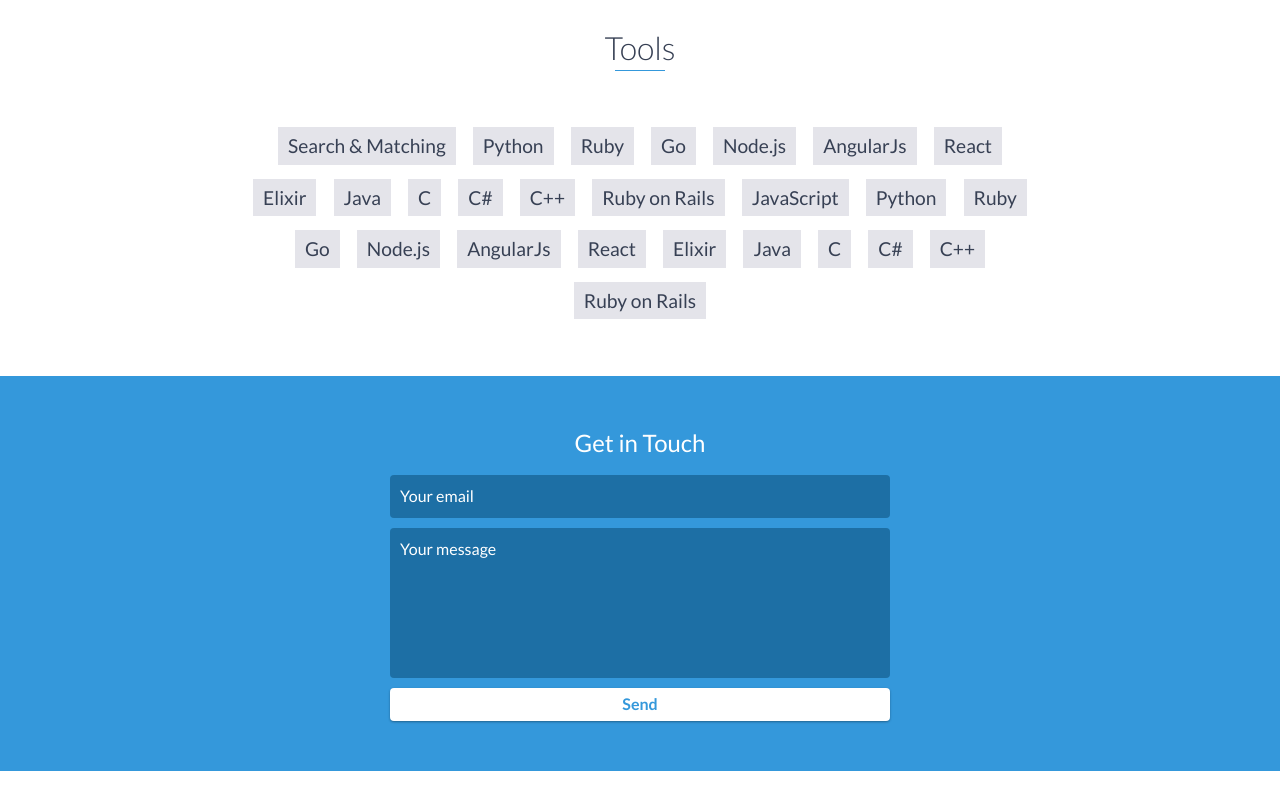
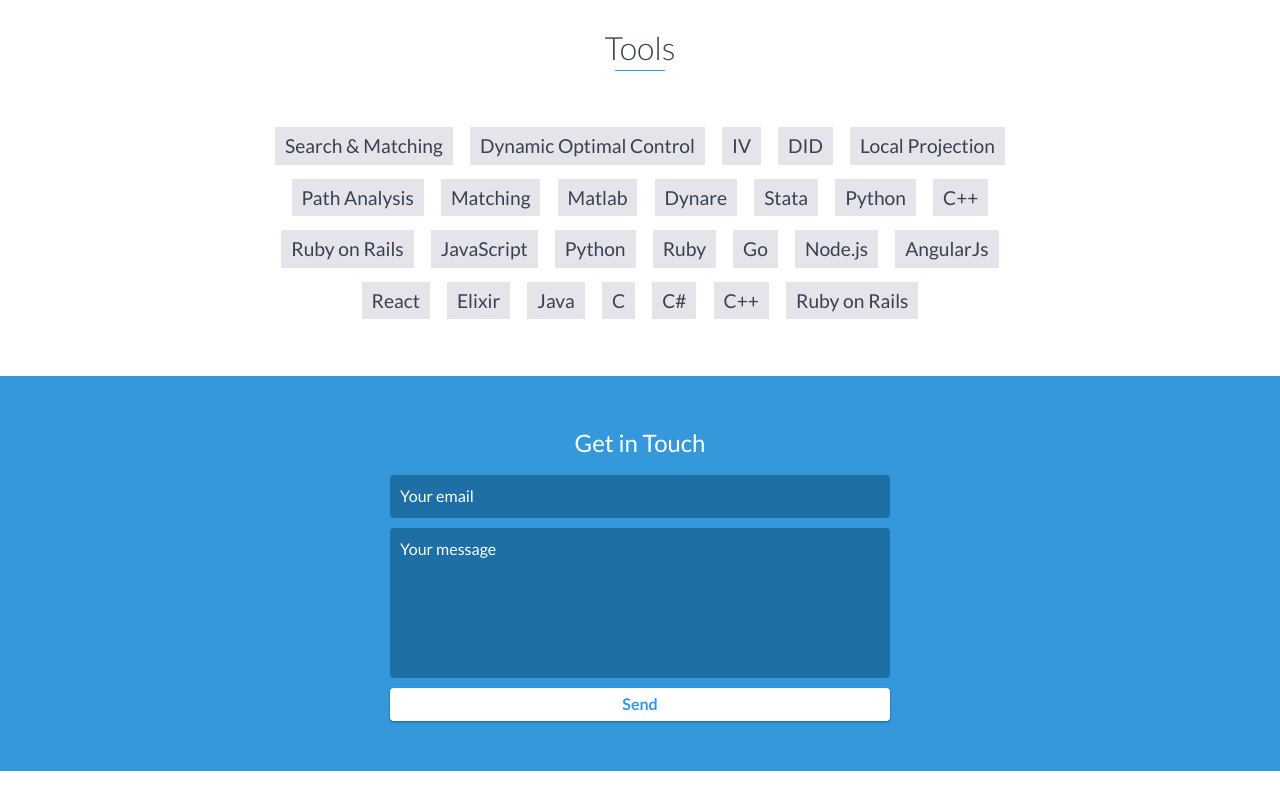
Before and after one commit to NathanVieira38/NathanVieira38.github.io, a website: page index.html in a window 1280 px wide. Shown: the part 3260-4064 px from the top of the page. Drawn offline with nearby package versions, Linux system fonts and the light colour scheme.

Commit message:
Update index.html

```diff
--- a/index.html
+++ b/index.html
@@ -188,16 +188,16 @@
         <h2 class="heading">Tools</h2>
         <ul>
             <li>Search & Matching</li>
+            <li>Dynamic Optimal Control</li>
+            <li>IV</li>
+            <li>DID</li>
+            <li>Local Projection</li>
+            <li>Path Analysis</li>
+            <li>Matching</li>
+            <li>Matlab</li>
+            <li>Dynare</li>
+            <li>Stata</li>
             <li>Python</li>
-            <li>Ruby</li>
-            <li>Go</li>
-            <li>Node.js</li>
-            <li>AngularJs</li>
-            <li>React</li>
-            <li>Elixir</li>
-            <li>Java</li>
-            <li>C</li>
-            <li>C#</li>
             <li>C++</li>
             <li>Ruby on Rails</li>
             <li>JavaScript</li>
```
